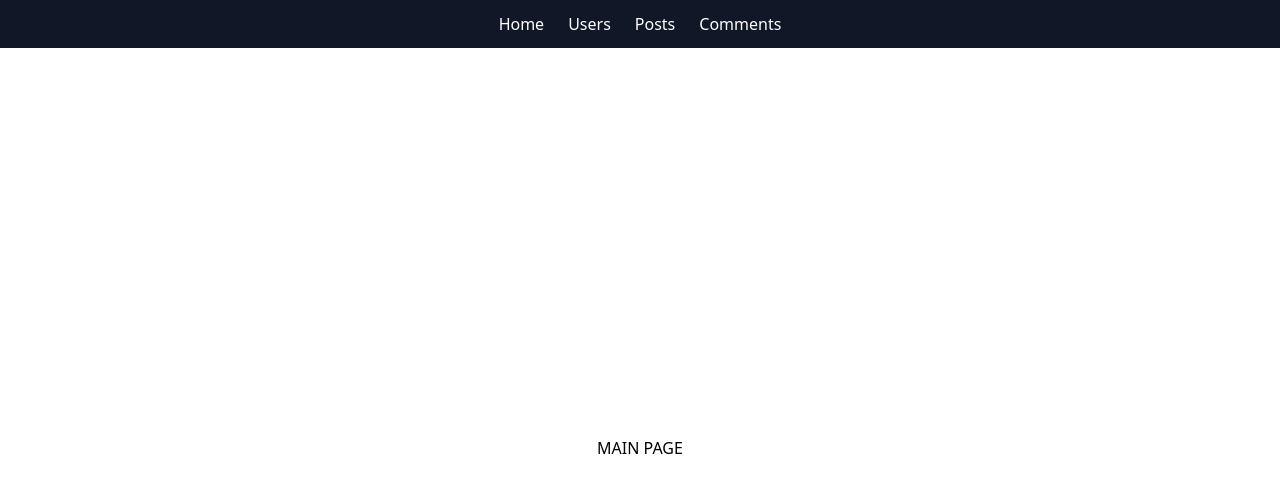
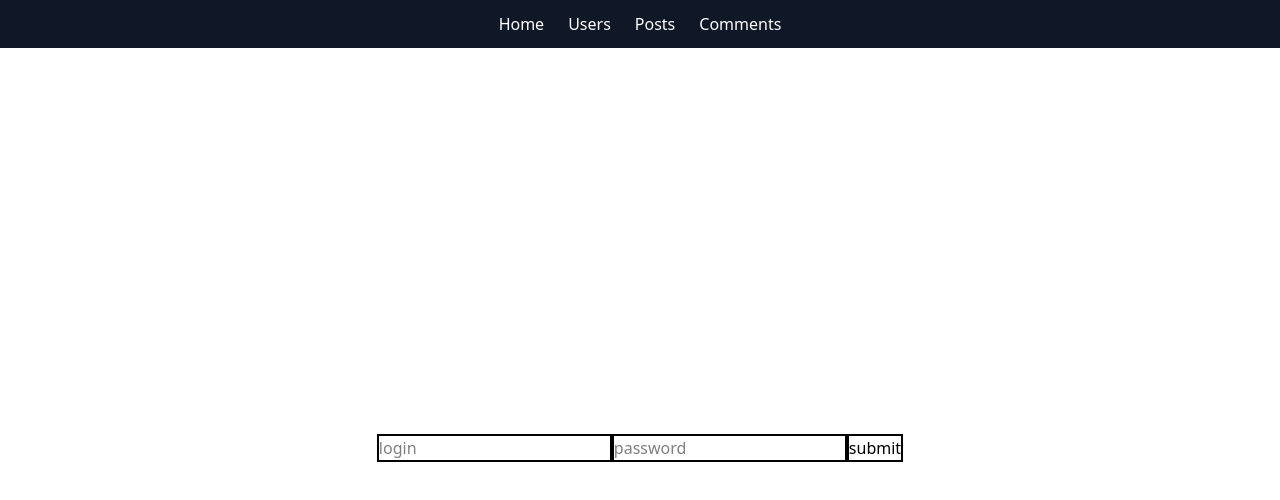
Before and after one commit to OleksandrUntervald/Okten_NextJS, a Next.js app: page / in a window 1280 px wide. Shown: the top 500 px of the page. Built offline with nearby package versions, Linux system fonts and the light colour scheme.

Commit message:
Lesson2-NextJS.form

```diff
--- a/src/app/components/Comments/CommentComponet.tsx
+++ b/src/app/components/Comments/CommentComponent.tsx
@@ -6,7 +6,7 @@ type CommentPropsType = {
     comment: IComments
 }
 
-const CommentComponet: FC<CommentPropsType> = ({comment}) => {
+const CommentComponent: FC<CommentPropsType> = ({comment}) => {
     return (
         <div>
             <Link
@@ -23,4 +23,4 @@ const CommentComponet: FC<CommentPropsType> = ({comment}) => {
     );
 };
 
-export default CommentComponet;
+export default CommentComponent;
--- a/src/app/components/Comments/CommentsComponent.tsx
+++ b/src/app/components/Comments/CommentsComponent.tsx
@@ -1,13 +1,13 @@
 import React from 'react';
 import {apiGet} from "@/services/api.services";
 import {IComments} from "@/moduls/IComments";
-import CommentComponet from "@/app/components/Comments/CommentComponet";
+import CommentComponent from "@/app/components/Comments/CommentComponent";
 
 const CommentsComponent = async ()  => {
     const comments = await apiGet<IComments[]>(`/comments`);
     return (
         <div>
-            {comments.map((comment) =>   <CommentComponet key={comment.id} comment={comment}/> )}
+            {comments.map((comment) =>   <CommentComponent key={comment.id} comment={comment}/> )}
         </div>
     );
 };
--- a/src/app/page.tsx
+++ b/src/app/page.tsx
@@ -1,7 +1,13 @@
+import Form from "next/form";
+
 export default function Home() {
     return (
-        <main className="flex min-h-screen items-center justify-center bg-white text-black">
-             MAIN PAGE
-        </main>
+        <div className="flex min-h-screen items-center justify-center bg-white text-black">
+         <Form action='submit'>
+             <input type="text" placeholder={'login'} name={'login'} className='border-2'/>
+             <input type="text" placeholder={'password'} name={'password'} className='border-2'/>
+             <button className='border-2'>submit</button>
+         </Form>
+        </div>
     );
 }
--- /dev/null
+++ b/src/app/submit/page.tsx
@@ -0,0 +1,20 @@
+import React, {FC} from 'react';
+
+type Props = {
+    searchParams: Promise<{
+        [key: string]: string | string[] | undefined;
+    }>
+}
+
+const SubmitPage:FC<Props> = async ({searchParams}) => {
+    const awaitedSP = await searchParams;
+
+
+    return (
+        <div>
+            this is page after submitting {awaitedSP.name}
+        </div>
+    );
+};
+
+export default SubmitPage;
```
